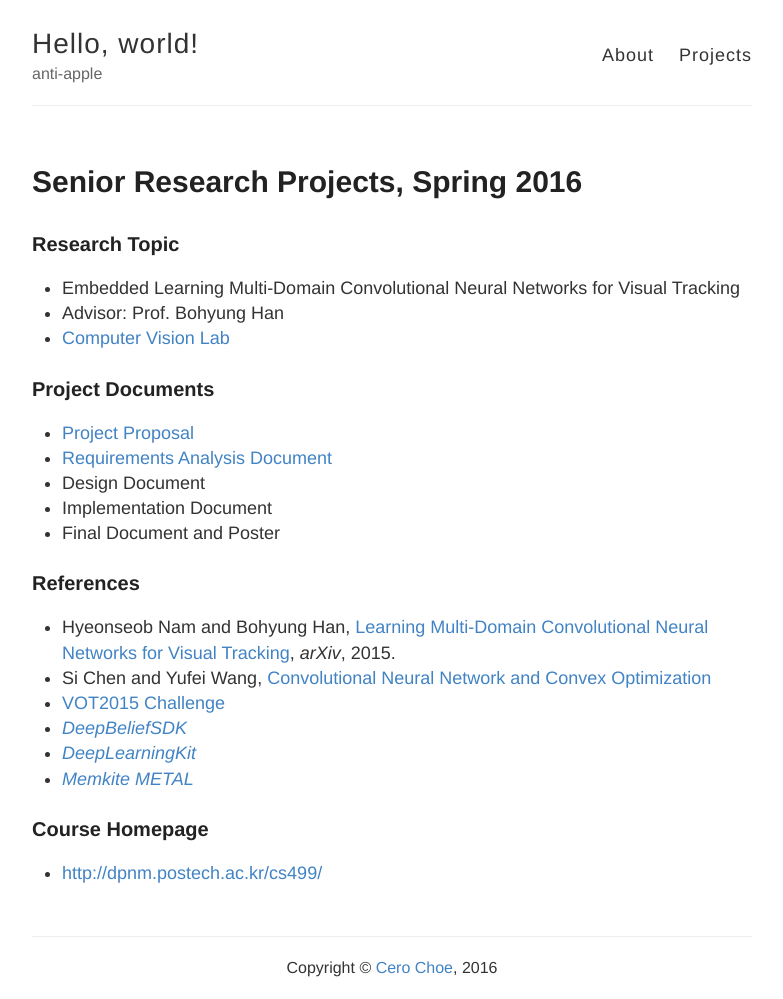
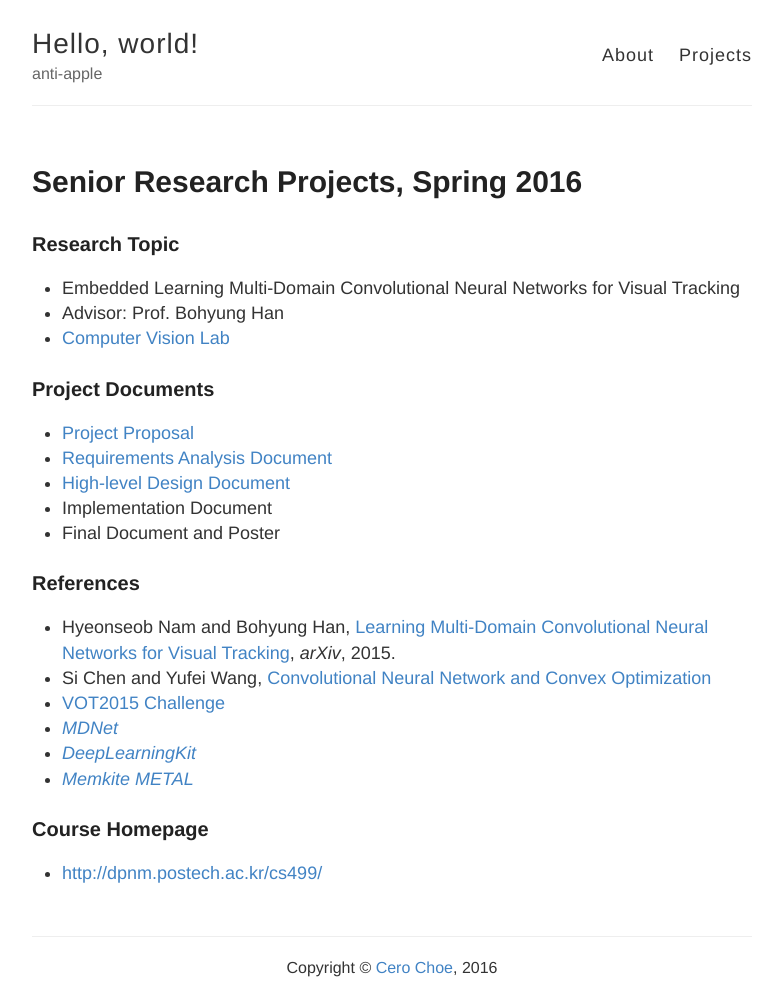
Before and after one commit to cerochoe/cerochoe.github.io, a Jekyll site: the page built from projects/csed499.md, in a window 1280 px wide. Shown: the whole page, without its empty margins (248-1031 px from the left). Built offline with Jekyll 4.4.1, drawn with Linux system fonts in a browser that asks for light colours.

Commit message:
Update highlevel design

```diff
--- a/projects/csed499.md
+++ b/projects/csed499.md
@@ -12,7 +12,7 @@ permalink: /projects/csed499/
 ### Project Documents ###
 * [Project Proposal]({{ site.url }}/assets/Proposal_JeongbinChoe.pptx)
 * [Requirements Analysis Document]({{ site.url }}/assets/Requirements_Analysis_JeongbinChoe.pptx)
-* Design Document
+* [High-level Design Document]({{ site.url }}/assets/Highlevel_Design_JeongbinChoe.pptx)
 * Implementation Document
 * Final Document and Poster
 
@@ -20,7 +20,7 @@ permalink: /projects/csed499/
 * Hyeonseob Nam and Bohyung Han, <a href="http://arxiv.org/pdf/1510.07945v2.pdf">Learning Multi-Domain Convolutional Neural Networks for Visual Tracking</a>, *arXiv*{::}, 2015.
 * Si Chen and Yufei Wang, <a href="http://acsweb.ucsd.edu/~yuw176/report/ECE273.pdf">Convolutional Neural Network and Convex Optimization</a>
 * <a href="http://www.votchallenge.net/vot2015/">VOT2015 Challenge</a>
-* *<a href="https://github.com/jetpacapp/DeepBeliefSDK">DeepBeliefSDK</a>*{::}
+* *<a href="https://github.com/HyeonseobNam/MDNet">MDNet</a>*{::}
 * *<a href="http://deeplearningkit.org/">DeepLearningKit</a>*{::}
 * *<a href="http://memkite.com/blog/category/metal-2/" target="blank">Memkite METAL</a>*{::}
 
```
Also changed, not shown: 1 other file.
